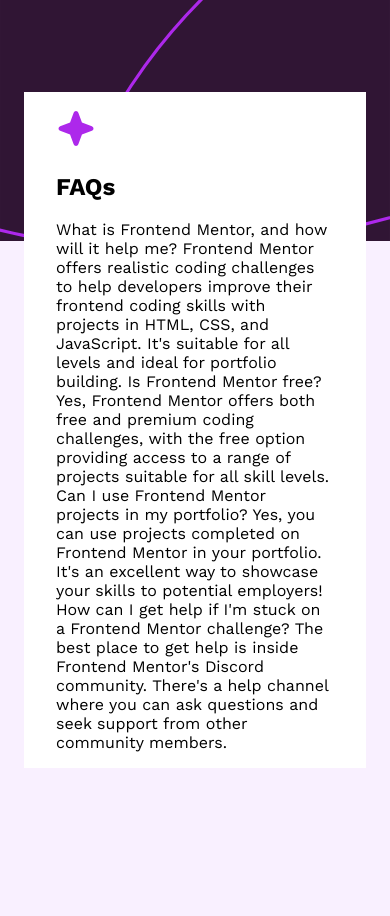
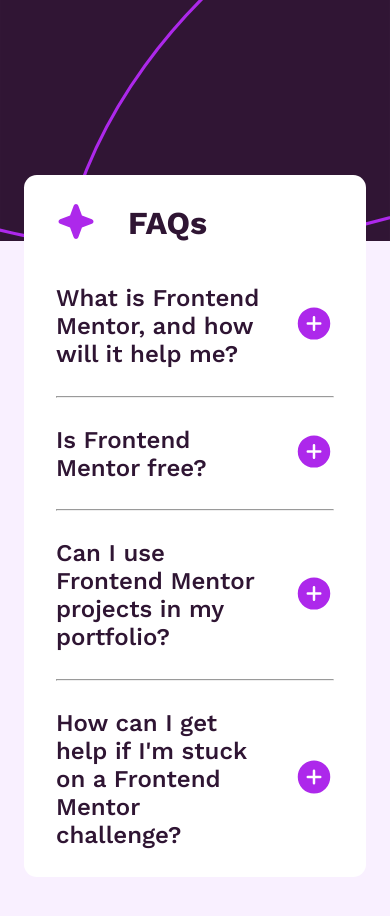
Before and after one commit to Jimztech/Faq, a plain HTML site: page index.html in a window 390 px wide. Before the commit the page ends 860 px from the top, so only its background shows below. Drawn offline with Linux system fonts and the light colour scheme.

Commit message:
updated mobile view

```diff
--- a/index.html
+++ b/index.html
@@ -13,32 +13,98 @@
 </head>
 <body>
   <main>
-    <section class="top-section">
-      <img src="./assets/images/icon-star.svg" alt="icon image">
+    <header class="top-section">
+      <div class="star-container">
+        <img src="./assets/images/icon-star.svg" alt="icon star image">
+      </div>
+
+      <div class="heading-container">
         <h1>FAQs</h1>
-    </section>
+      </div>
+    </header>
 
-    <section class="form-section">
-      <span>What is Frontend Mentor, and how will it help me?</span>
+    <section class="faq-section">
+      <div class="faq-accordion">
+        <div class="subheading-container">
+          <h2>What is Frontend Mentor, and how will it help me?</h2>
+        </div>
 
+        <div class="plus-container">
+          <img
+            src="./assets/images/icon-plus.svg"
+            alt="icon plus image"
+            class="plus-icon"
+          >
+        </div>
+      </div>
+      <p>
         Frontend Mentor offers realistic coding challenges to help developers improve their
         frontend coding skills with projects in HTML, CSS, and JavaScript. It's suitable for
         all levels and ideal for portfolio building.
+      </p>
+      <div class="edited-hr">
+        <hr>
+      </div>
 
-      <span>Is Frontend Mentor free?</span>
+      <div class="faq-accordion">
+        <div class="subheading-container">
+          <h2>Is Frontend Mentor free?</h2>
+        </div>
 
+        <div class="plus-container">
+          <img
+            src="./assets/images/icon-plus.svg"
+            alt="icon plus image"
+            class="plus-icon"
+          >
+        </div>
+      </div>
+      <p>
         Yes, Frontend Mentor offers both free and premium coding challenges, with the free
         option providing access to a range of projects suitable for all skill levels.
+      </p>
+      <div class="edited-hr">
+        <hr>
+      </div>
 
-      <span>Can I use Frontend Mentor projects in my portfolio?</span>
+      <div class="faq-accordion">
+        <div class="subheading-container">
+          <h2>Can I use Frontend Mentor projects in my portfolio?</h2>
+        </div>
 
+        <div class="plus-container">
+          <img
+            src="./assets/images/icon-plus.svg"
+            alt="icon plus image"
+            class="plus-icon"
+          >
+        </div>
+      </div>
+      <p>
         Yes, you can use projects completed on Frontend Mentor in your portfolio. It's an excellent
         way to showcase your skills to potential employers!
+      </p>
+      <div class="edited-hr">
+        <hr>
+      </div>
 
-      <span>How can I get help if I'm stuck on a Frontend Mentor challenge?</span>
+      <div class="faq-accordion">
+        <div class="subheading-container">
+          <h2>How can I get help if I'm stuck on a Frontend Mentor challenge?</h2>
+        </div>
 
+        <div class="plus-container">
+          <img
+            src="./assets/images/icon-plus.svg"
+            alt="icon plus image"
+            class="plus-icon"
+          >
+        </div>
+      </div>
+      <p>
         The best place to get help is inside Frontend Mentor's Discord community. There's a help
         channel where you can ask questions and seek support from other community members.
+      </p>
     </section>
   </main>
   <script src="./index.js"></script>
--- a/style/styles.css
+++ b/style/styles.css
@@ -12,6 +12,7 @@
 
 body {
     font-family: "Work Sans", sans-serif;
+    font-size: 1rem;
     background-color: var(--LightPink);
     background-image: url("../assets/images/background-pattern-mobile.svg");
     background-repeat: no-repeat;
@@ -19,11 +20,68 @@ body {
     background-size: 100% auto;
     display: grid;
     place-content: center;
-    height: 100vh;
-    padding: 0 1rem;
+    min-height: 100vh;
+    padding: 6rem 1rem;
 }
 main {
     background-color: var(--White);
-    padding: 1rem 2rem;
+    padding: 0.5rem 2rem;
+    border-radius: 0.8rem;
 }
-.top-section {}
+h1 {
+    color: var(--DarkPurple);
+}
+p {
+    display: none;
+    color: var(--GrayishPurple);
+}
+h2 {
+    font-weight: 550;
+    color: var(--DarkPurple);
+}
+
+/* icon styling*/
+.plus-icon {
+    width: 2.5rem;
+}
+
+/* Header container styling */
+.top-section {
+    display: flex;
+    flex-direction: row;
+    gap: 2rem;
+}
+.star-container {
+    align-self: center;
+}
+
+
+/* faq section container styling */
+.faq-section {
+    display: flex;
+    flex-direction: column;
+}
+.faq-accordion {
+    display: flex;
+    gap: 2rem;
+}
+.plus-container {
+    align-self: center;
+}
+
+
+/* 700px to 899px styling */
+@media (min-width: 43.75rem) and (max-width: 56.18rem) {
+    body {
+        padding: 0 1rem;
+    }
+    h1 {
+        font-size: 3rem;
+    }
+    .plus-container {
+        display: flex;
+        margin-left: auto;
+    }
+}
+
+/**/
```
Lines whose indentation alone changed are shown as unchanged.
